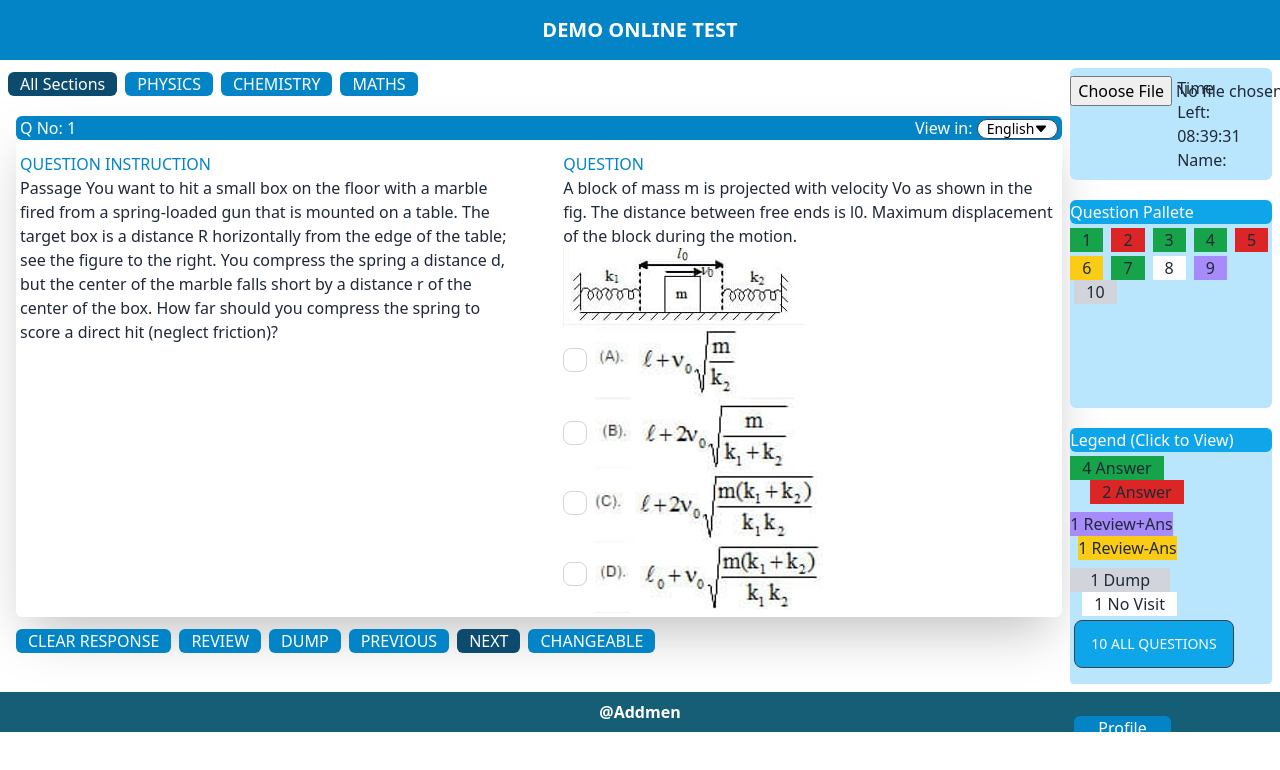
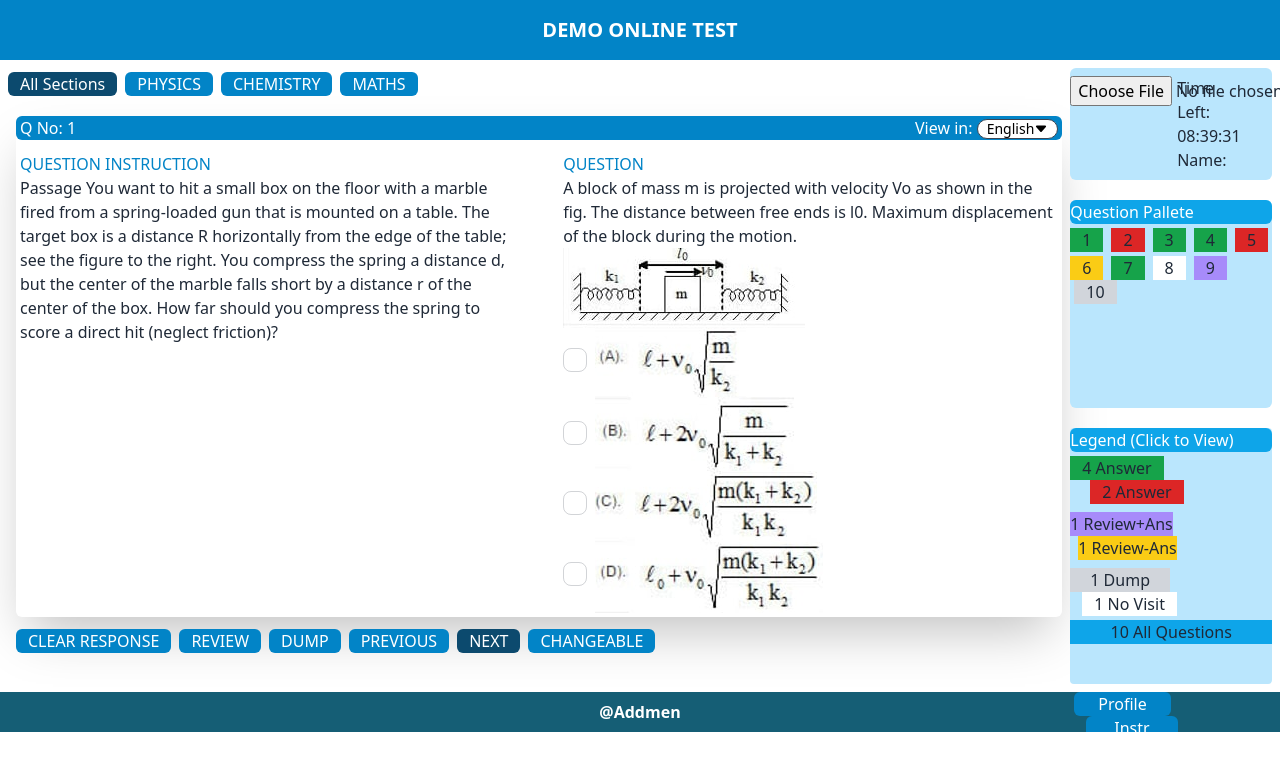
Before and after one commit to rhnchowdhury/Site-Galleria-assignment, a Next.js app: page / in a window 1280 px wide. Shown: the top 770 px of the page. Built offline with nearby package versions, Linux system fonts and the light colour scheme.

Commit message:
toast added

```diff
--- a/Components/OtherParts/LeftSide/ListDown.js
+++ b/Components/OtherParts/LeftSide/ListDown.js
@@ -1,4 +1,3 @@
-
 const ListDown = () => {
     return (
         <div className="lg:ml-2">
--- a/Components/OtherParts/RightSide/SecondPart.js
+++ b/Components/OtherParts/RightSide/SecondPart.js
@@ -1,4 +1,5 @@
 const SecondPart = () => {
+
     return (
         <div className="bg-sky-200 h-52 rounded-md mt-5">
             <h1 className=" bg-sky-500 rounded-md text-white font-medium">Question Pallete</h1>
--- a/Components/OtherParts/RightSide/ThirdPart.js
+++ b/Components/OtherParts/RightSide/ThirdPart.js
@@ -1,21 +1,19 @@
-// import { toast } from "react-nextjs-toast";
-
+import toast, { Toaster } from 'react-hot-toast';
 
 const ThirdPart = () => {
 
-    const handleClick = (e) => {
-        e.preventDefault();
-        // toast('i how', {
-        //     duration: 5,
-        //     type: "success"
-        // });
-        // // toast('This is a success toast', {
-        // //     duration: 5,
-        // //     type: "success"
-        // // })
+    const handleClick = () => {
+        toast(
+            "All questions given in question part.",
+            {
+                duration: 3000,
+            }
+        );
+    };
 
-
-    }
+    const handleSubmit = () => {
+        toast.success("Successfully submitted");
+    };
 
     return (
         <div className="bg-sky-200 h-64 rounded mt-5">
@@ -27,17 +25,16 @@ const ThirdPart = () => {
                 <button className="ml-2 bg-yellow-400">1 Review-Ans</button>
                 <button className="mt-2 bg-gray-300 px-5">1 Dump</button>
                 <button className="ml-3 bg-white px-3">1 No Visit</button>
-
             </div>
-            <div className="m-1">
-                <h1 onClick={handleClick} className=" btn text-center bg-sky-500 font-medium">10 All Questions</h1>
-            </div>
+            <div className="mt-1">
+                <button onClick={handleClick} className="w-full text-center bg-sky-500 font-medium">10 All Questions</button>            </div>
             <div className="mt-12">
                 <button className="ml-1 bg-sky-600 text-white px-6 rounded-md">Profile</button>
                 <button className="ml-4 bg-sky-600 text-white px-7 rounded-md">Instr</button>
                 <button className="mt-2 bg-sky-600 text-white px-3 rounded-md ml-1">Questions</button>
-                <button className=" ml-5 bg-sky-600 text-white px-4 rounded-md">Submit</button>
+                <button onClick={handleSubmit} className=" ml-5 bg-sky-600 text-white px-4 rounded-md">Submit</button>
             </div>
+            <Toaster />
         </div >
     );
 };
--- a/package.json
+++ b/package.json
@@ -14,6 +14,7 @@
     "next": "13.1.6",
     "react": "18.2.0",
     "react-dom": "18.2.0",
+    "react-hot-toast": "^2.4.0",
     "react-icons": "^4.7.1"
   },
   "devDependencies": {
--- a/pages/index.js
+++ b/pages/index.js
@@ -9,6 +9,7 @@ const inter = Inter({ subsets: ['latin'] })
 export default function Home() {
   return (
     <>
+
       <Head>
         <title>Online Test</title>
         <meta name="description" content="Generated by create next app" />
@@ -20,6 +21,7 @@ export default function Home() {
         <Parts></Parts>
         <Footer></Footer>
       </div>
+
     </>
   )
 }
```
Also changed, not shown: pages/404.js (+1 -1 lines), public/error.jpg (deleted), 1 other file (tests, documents, lock files or other folders).
